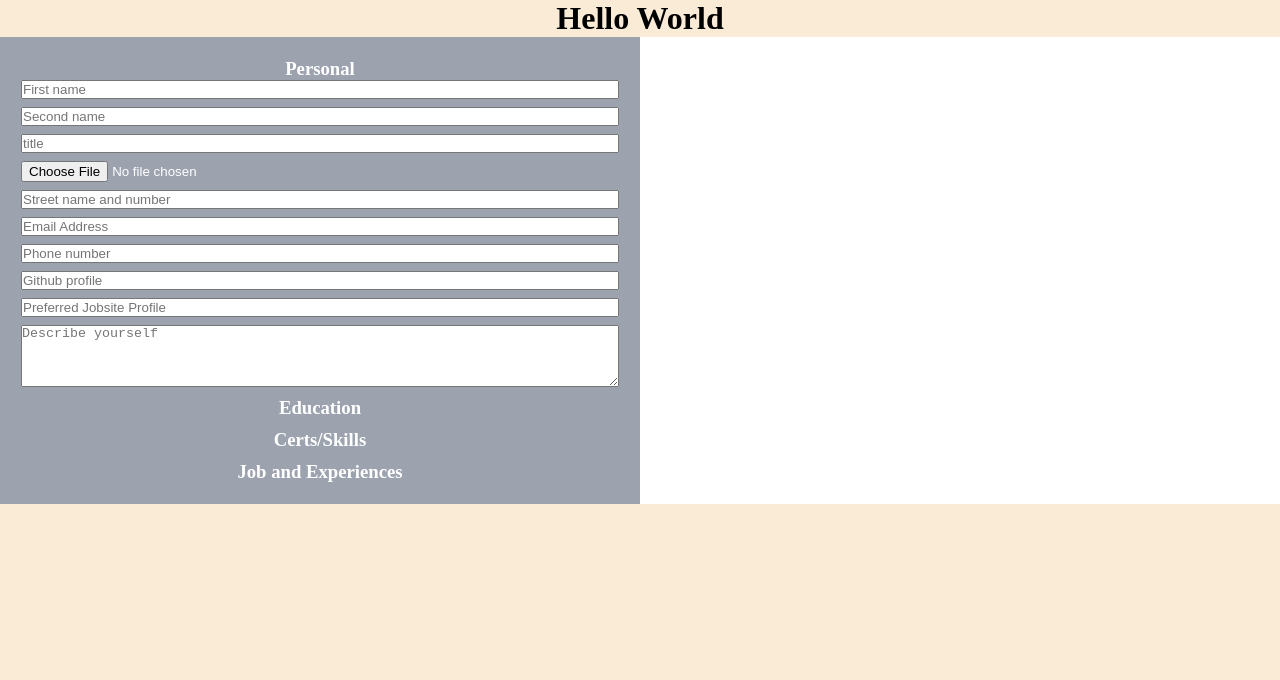
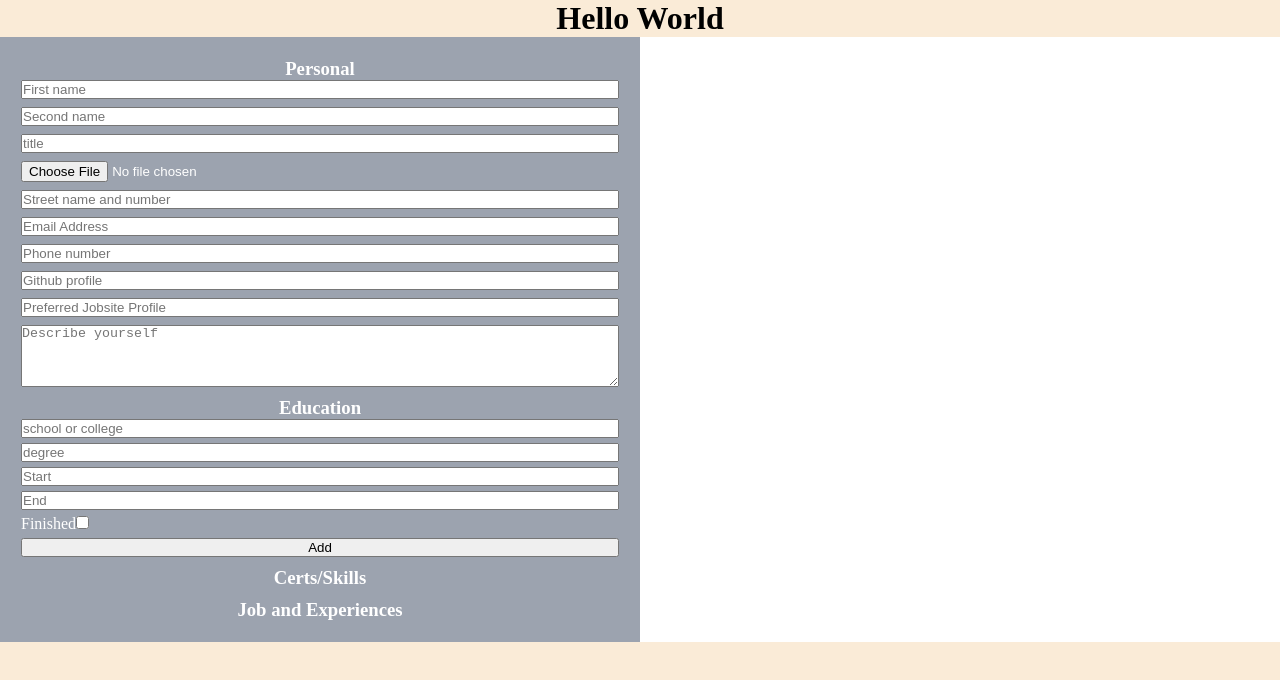
Before and after one commit to Soezdemir23/cv-builder, a React (Create React App) app: page / in a window 1280 px wide. Shown: the top 680 px of the page. Built offline with nearby package versions, Linux system fonts and the light colour scheme.

Commit message:
refactor(EducationList): Solve the issue with the entry being submitted incomplete#

```diff
--- a/src/components/App/App.js
+++ b/src/components/App/App.js
@@ -29,8 +29,16 @@ function App() {
             You immediately set the state by filtering for the parent's corresponding id,
             then change the property in the object, then returning it to the stateArray
      */
+    /**
+     * this takes the event and then sends the corresponding value back
+     */
+    const correctValues = (e) => {
+        return e.target.type=== "checkbox"? e.target.checked : e.target.value
+    }
+
+
     const handleChange = (e) => {
-        console.log()
+
         switch (e.target.parentElement.className) {
             case "personal":
                 return setPersonal({
@@ -38,17 +46,31 @@ function App() {
                     [e.target.name]: e.target.value
                 });
             case "school":
-                if (e.target.parentElement.dataset.key === "education-entry") {
-                    e.target.type === "checkbox" ? schoolHand[e.target.name] = e.target.checked : schoolHand[e.target.name] = e.target.value;
-                } else {// TODO: fix the updating
+                if(e.target.parentElement.dataset.key.includes("entry")){
 
-                    setSchool([...school,]);
+                    schoolHand[e.target.name] = correctValues(e)
+                } else {
+                    setSchool([
+                        school.map(
+                            (education) => {
+                                if (education.id === e.target.parentElement.dataset.key) {
+                                    return education[e.target.name] = correctValues(e)
+                                }return education
+                            })
+                    ])
                 }
+                console.log(schoolHand)
+                return;
             default:
                 break;
         }
 
     };
+    /**
+     * T
+     * @param {boolean} object boolean
+     */
+    const objectIsSufficent = (object) => Object.values(object).includes("")
     /**
      * If the user clicks the add button, the information is saved in the state for further processing.
      * Conditions:
@@ -64,8 +86,10 @@ function App() {
     const handleAddClick = (e) => {
         switch (e.target.parentElement.dataset.key) {
             case "education-entry":
-                // the input text is written
-                if (Object.keys(schoolHand).length > 3) {
+                // the input text is written and the inside is not empty
+                // FIX THIS AS IT ADDS THE OBJECT TO THE LIST WHEN THERE ARE EMPTY PROPERTIES TOO
+
+                if (Object.keys(schoolHand).length > 3 && objectIsSufficent(schoolHand)) {
                     if (schoolHand["finished"] === undefined) {
                         schoolHand["finished"] = false;
                     }
--- a/src/components/CVQuestionaire/CVQuestionaire.jsx
+++ b/src/components/CVQuestionaire/CVQuestionaire.jsx
@@ -25,9 +25,12 @@ function CVQuestionaire({ personal, school, certs, jobs, onChange, onAddClick, o
                 <section className={ "cvq-section" }>
                     <h3>Education</h3>
                     <ul className={ "cvq-ul" }>
-                        {/*<EducationLists
-
-                    />*/}
+                        <EducationLists
+                        school={school}
+                        onChange={onChange}
+                        onAddClick={onAddClick}
+                        onDeleteClick={onDeleteClick}
+                    />
                     </ul>
                 </section>
                 {/*Add the information like skills or languages and certs*/ }
--- a/src/components/EducationLists/EducationLists.jsx
+++ b/src/components/EducationLists/EducationLists.jsx
@@ -1,30 +1,29 @@
-import { useState } from "react";
 function EducationLists({ school, onChange, onAddClick, onDeleteClick }) {
     return (<> { school.map((element) => (
-        <li data-key={ element.id } key={ element.id }>
-            <input data-type="school" type={ "text" } placeholder={ "school or college" } name={ "name" }
+        <li className="school" data-key={ element.id } key={ element.id }>
+            <input type={ "text" } placeholder={ "school or college" } name={ "name" }
                 defaultValue={ element.name } onChange={ onChange }></input>
-            <input data-type="school" type={ "text" } placeholder={ "degree" } name={ "degree" }
+            <input type={ "text" } placeholder={ "degree" } name={ "degree" }
                 defaultValue={ element.degree } onChange={ onChange }></input>
-            <input data-type="school" type={ "text" } placeholder={ "Start" } name={ "start" }
+            <input type={ "text" } placeholder={ "Start" } name={ "start" }
                 defaultValue={ element.start } onChange={ onChange }></input>
-            <input data-type="school" type={ "text" } placeholder={ "End" } name={ "end" }
+            <input type={ "text" } placeholder={ "End" } name={ "end" }
                 defaultValue={ element.end } onChange={ onChange }></input>
             <div data-key={ element.id }>
                 <label htmlFor={ "finished" }>Finished</label>
-                <input data-type="school" id={ "finished" } type={ "checkbox" } name={ "finished" } defaultChecked={ element.finished } onChange={ onChange }></input>
+                <input  id={ "finished" } type={ "checkbox" } name={ "finished" } defaultChecked={ element.finished } onChange={ onChange }></input>
             </div>
             <button data-key={ element.id } onClick={ onDeleteClick }  >Delete</button>
         </li>
     )) }
-        <li key={ 123 } data-key={ "education-entry" }>
-            <input data-type="school" onChange={ onChange } type={ "text" } placeholder={ "school or college" } name={ "name" }></input>
-            <input data-type="school" onChange={ onChange } type={ "text" } placeholder={ "degree" } name={ "degree" }></input>
-            <input data-type="school" onChange={ onChange } type={ "text" } placeholder={ "Start" } name={ "start" }></input>
-            <input data-type="school" onChange={ onChange } type={ "text" } placeholder={ "End" } name={ "end" }></input>
-            <div data-key={ "education-entry" }>
+        <li className="school" key={ 123 } data-key={ "education-entry" }>
+            <input onChange={ onChange } type={ "text" } placeholder={ "school or college" } name={ "name" }></input>
+            <input onChange={ onChange } type={ "text" } placeholder={ "degree" } name={ "degree" }></input>
+            <input onChange={ onChange } type={ "text" } placeholder={ "Start" } name={ "start" }></input>
+            <input onChange={ onChange } type={ "text" } placeholder={ "End" } name={ "end" }></input>
+            <div  data-key={ "education-entry" }>
                 <label htmlFor={ "finished" }>Finished</label>
-                <input data-type="school" onChange={ onChange } id={ "finished" } type={ "checkbox" } name={ "finished" }></input>
+                <input onChange={ onChange } id={ "finished" } type={ "checkbox" } name={ "finished" }></input>
             </div>
             <button onClick={ onAddClick }>Add</button>
         </li>
```
